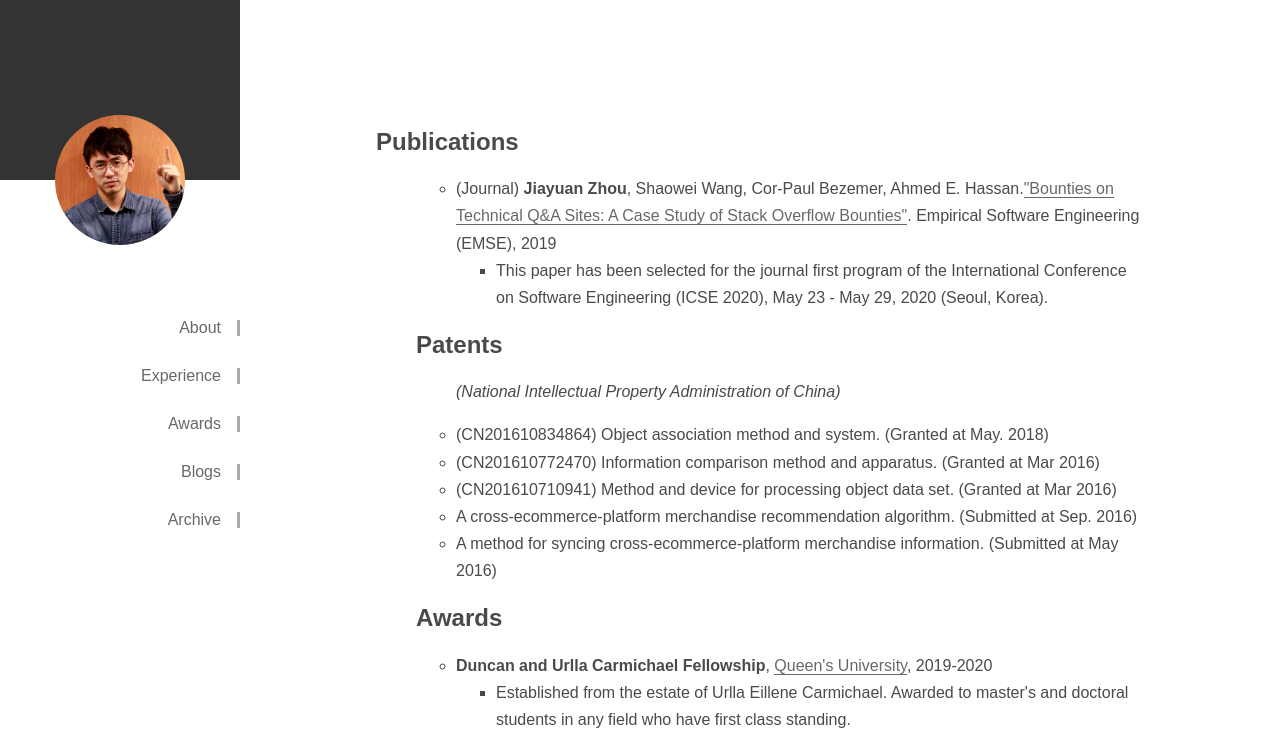
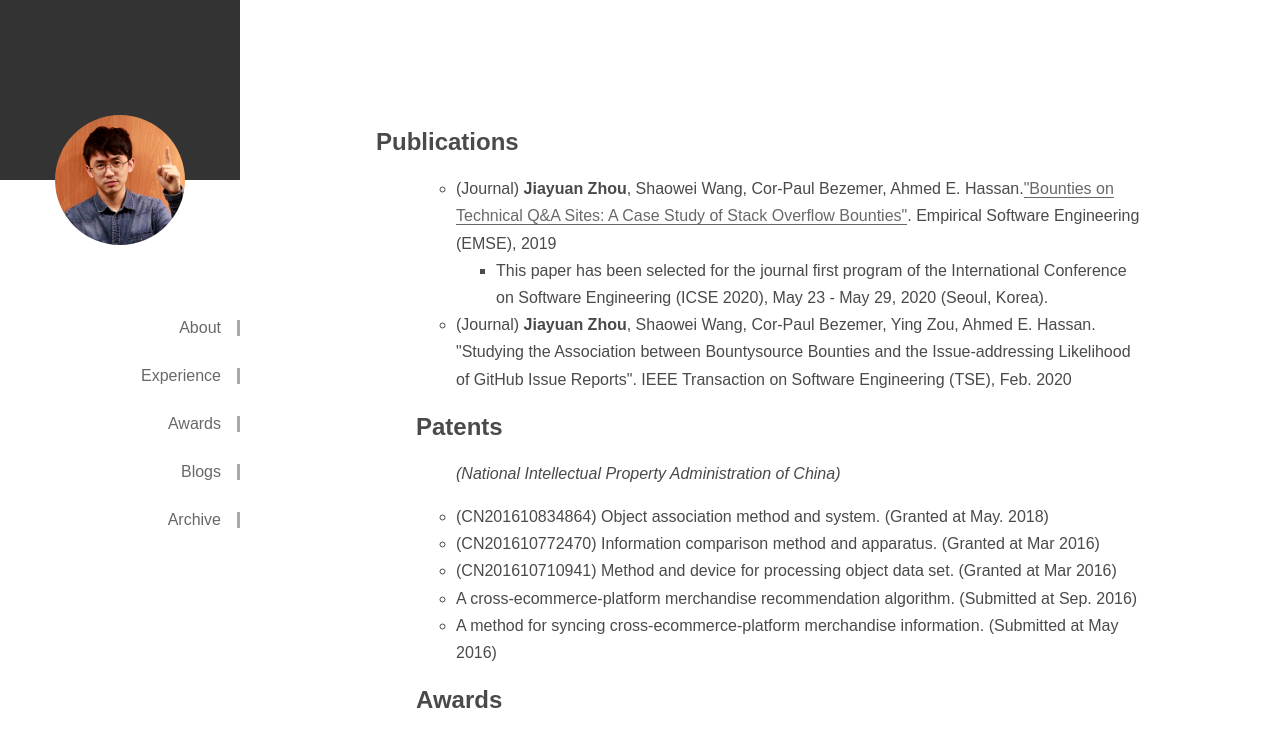
Before and after one commit to yiikou/jiayuan, a plain HTML site: page awards/index.html in a window 1280 px wide. Shown: the top 730 px of the page. Drawn offline with Linux system fonts and the light colour scheme; a small style sheet from the web is missing.

Commit message:
Update index.html

```diff
--- a/awards/index.html
+++ b/awards/index.html
@@ -80,6 +80,7 @@
         <ul>
           <li>This paper has been selected for the journal first program of the International Conference on Software Engineering (ICSE 2020), May 23 - May 29, 2020 (Seoul, Korea).</li>
         </ul>
+      <li>(Journal) <strong>Jiayuan Zhou</strong>, Shaowei Wang, Cor-Paul Bezemer, Ying Zou, Ahmed E. Hassan. "Studying the Association between Bountysource Bounties and the Issue-addressing Likelihood of GitHub Issue Reports". IEEE Transaction on Software Engineering (TSE), Feb. 2020</li>
        </ul>
 
       <h2 id="Patents"><a href="#Patents" class="headerlink" title="Patents"></a>Patents</h2><ul>
```
